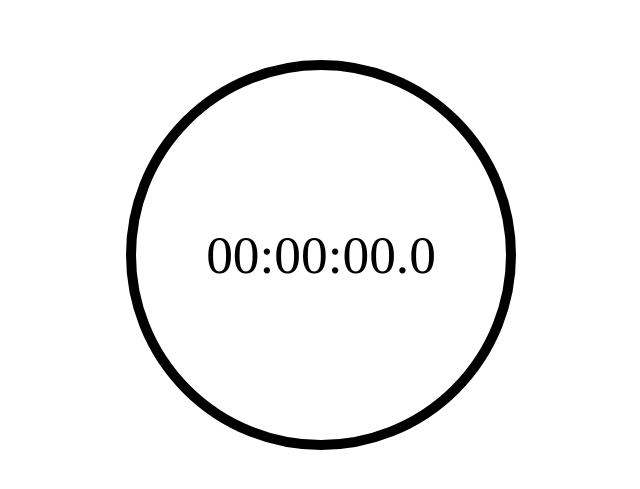
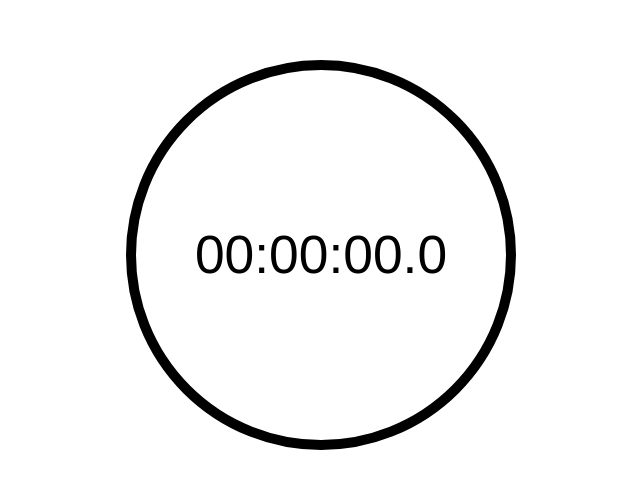
Before and after one commit to ascenderx/ytt-stopwatch, a plain HTML site: page index.html in a window 1280 px wide. Shown: the part 145-634 px from the top of the page, without its empty margins (319-959 px from the left). Drawn offline with Linux system fonts and the light colour scheme.

Commit message:
Set font to sans-serif

```diff
--- a/styles.css
+++ b/styles.css
@@ -25,7 +25,7 @@ canvas {
   height: 400px;
   top: calc(50% - 400px/2);
   right: calc(50% - 400px/2);
-  font: 40pt Verdana sans-serif;
+  font: 40pt sans-serif;
   text-align: center;
   line-height: 400px;
 }
```
